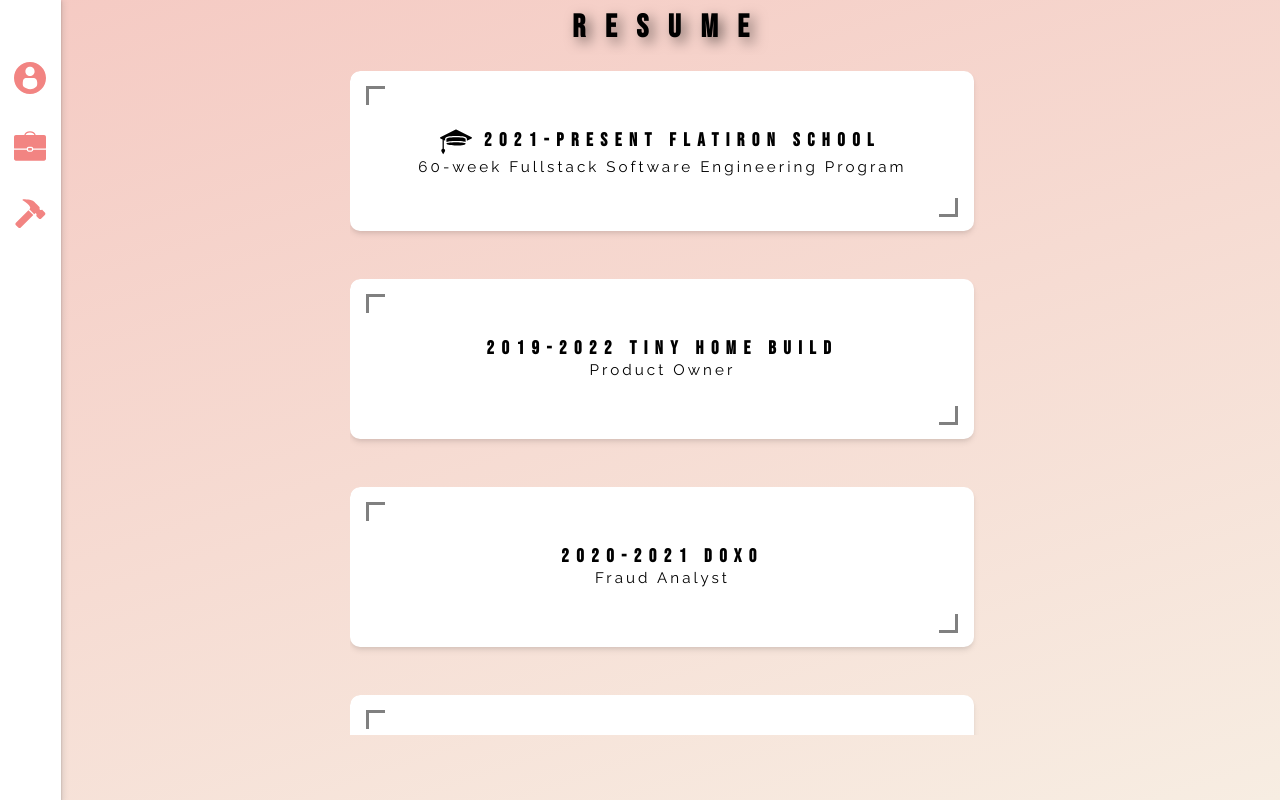
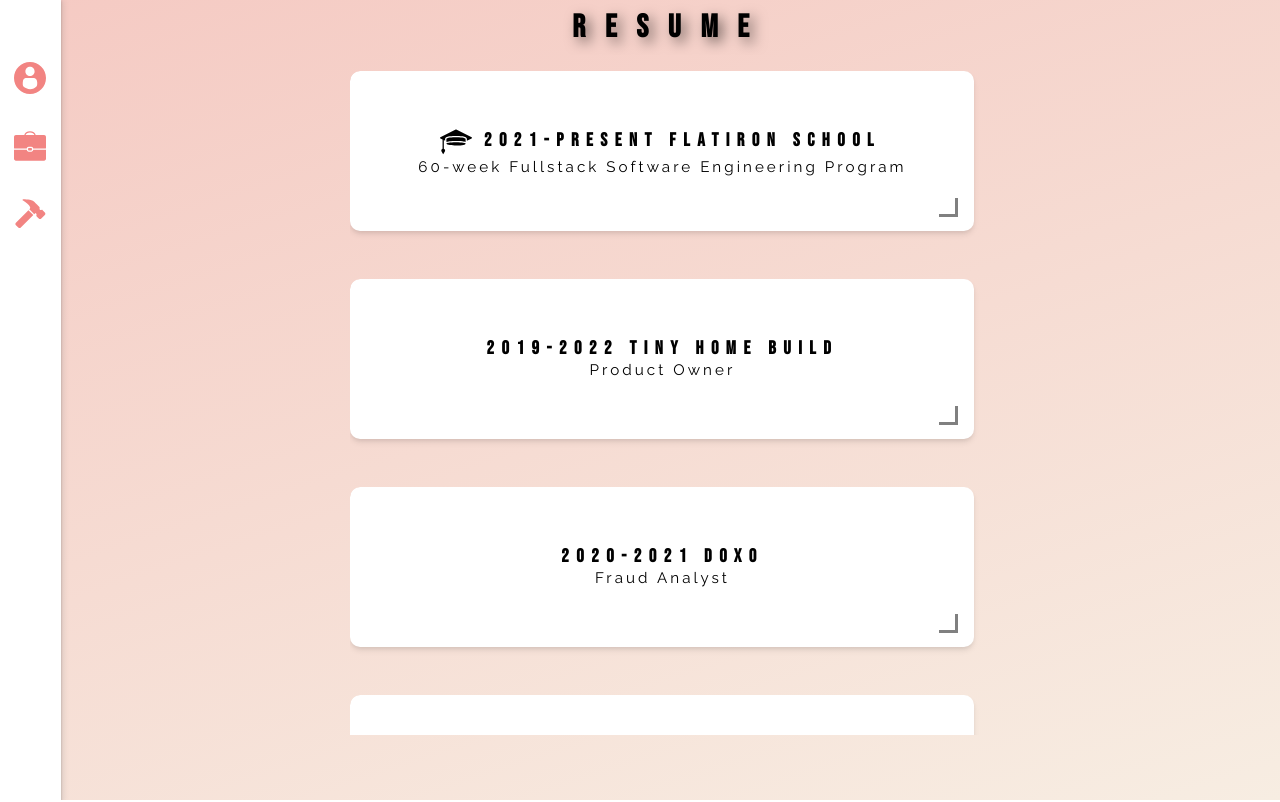
Before and after one commit to 1stofhername/portfolio-webstie, a React (Create React App) app: page /resume in a window 1280 px wide. Shown: the top 802 px of the page. Built offline with nearby package versions, Linux system fonts and the light colour scheme.

Commit message:
removes ExperienceCard border

```diff
--- a/src/components/ExperienceCard.js
+++ b/src/components/ExperienceCard.js
@@ -8,7 +8,7 @@ export default function JobListing ({ title, org, ed, date }) {
 
         <Link to={`/resume/${org}`} className="experience-link">
         <div key={uuid()} className="experience-card" id={org}>
-            <span id="top-corner"></span>
+            {/* <span id="top-corner"></span> */}
 
             <span id={org} className="title-items">
                 {ed?<img src={graduationCap} className="job-icon"/>:null}
```
